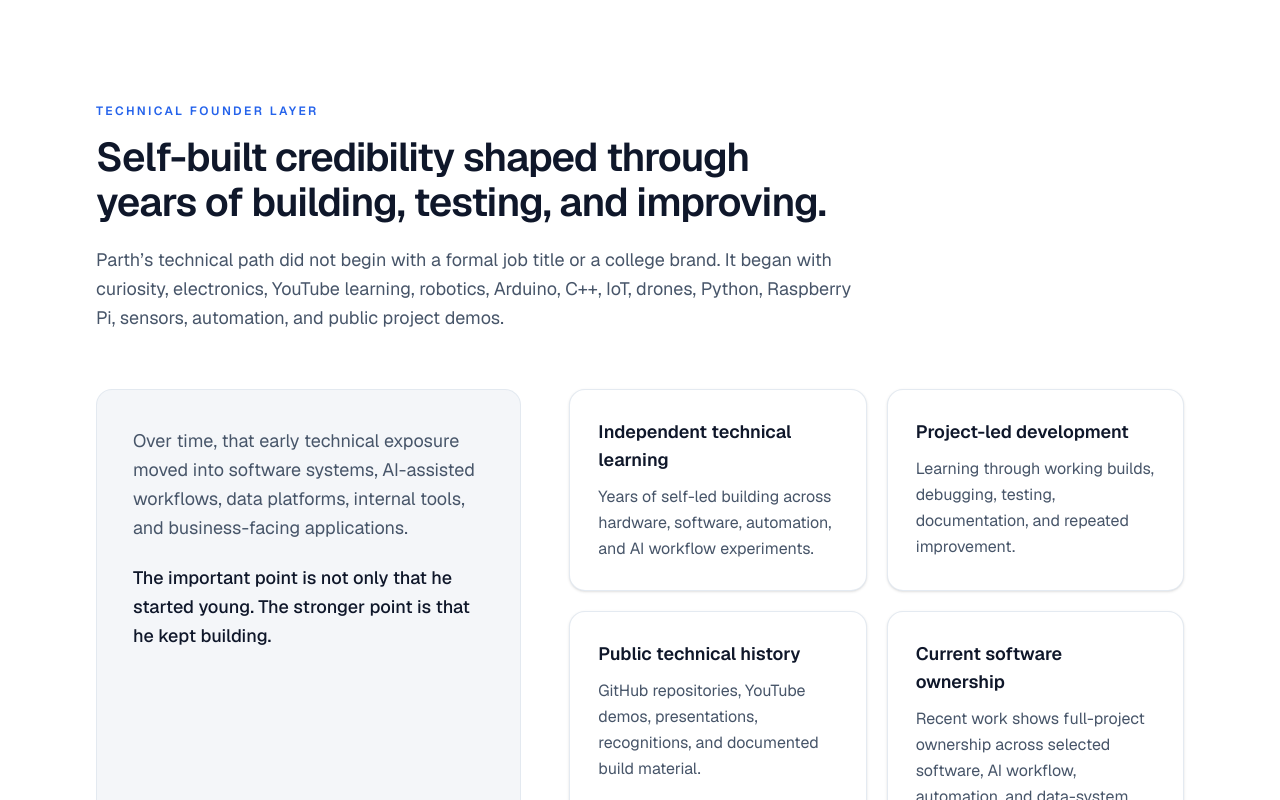
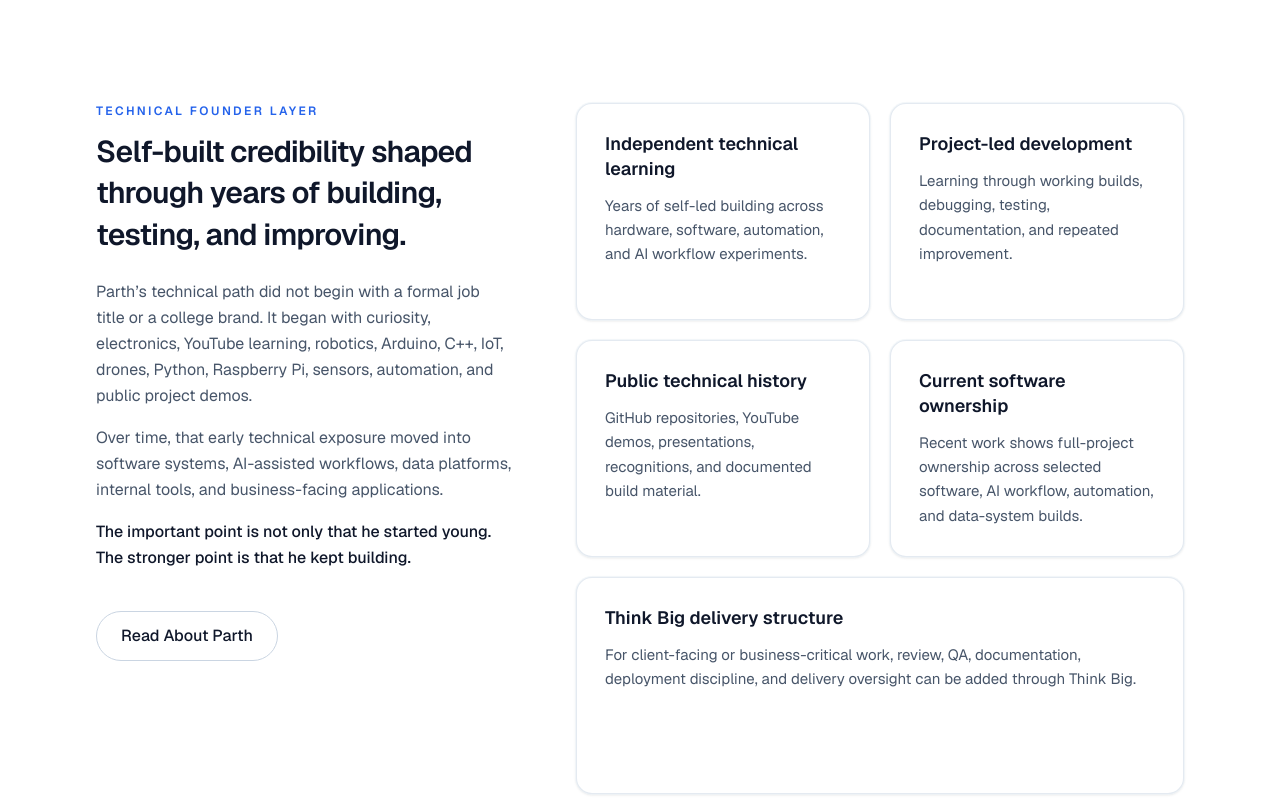
Before and after one commit to rakeshghumatkar1/parthwebsite, a Next.js app: page / in a window 1280 px wide. Shown: the part 4440-5240 px from the top of the page. Built offline with nearby package versions, Linux system fonts and the light colour scheme.

Commit message:
Fix Parth home page section layout balance
Co-authored-by: Cursor <cursoragent@cursor.com>

```diff
--- a/src/components/home/software-first-section.tsx
+++ b/src/components/home/software-first-section.tsx
@@ -1,19 +1,22 @@
 import { Section } from "@/components/ui/section";
-import { SectionHeader } from "@/components/ui/section-header";
 import { SoftwareFirstDiagram } from "@/components/home/workflow-diagram";
 
 export function SoftwareFirstSection() {
   return (
     <Section id="software-first" tone="light">
-      <div className="grid gap-12 lg:grid-cols-2 lg:items-center lg:gap-16">
-        <div>
-          <SectionHeader
-            eyebrow="Software First"
-            title="AI works best when the surrounding system is clear."
-            description="AI can support analysis, summaries, classification, routing, research, content creation, reporting, and workflow automation."
-            className="mb-8 sm:mb-10"
-          />
-          <div className="space-y-5 text-base leading-relaxed text-tb-text-muted sm:text-lg">
+      <div className="grid gap-12 lg:grid-cols-2 lg:items-stretch lg:gap-14 xl:gap-16">
+        <div className="flex max-w-xl flex-col justify-center lg:max-w-lg">
+          <p className="text-xs font-semibold uppercase tracking-[0.2em] text-tb-blue">
+            Software First
+          </p>
+          <h2 className="mt-3 max-w-md text-balance text-2xl font-semibold leading-snug tracking-tight text-tb-text sm:text-[1.75rem] lg:text-3xl">
+            AI works best when the surrounding system is clear.
+          </h2>
+          <div className="mt-6 max-w-prose space-y-4 text-base leading-relaxed text-tb-text-muted sm:text-lg">
+            <p>
+              AI can support analysis, summaries, classification, routing,
+              research, content creation, reporting, and workflow automation.
+            </p>
             <p>
               But the surrounding system still matters: software structure, data
               flow, interface design, permissions, testing, documentation,
@@ -25,7 +28,15 @@ export function SoftwareFirstSection() {
             </p>
           </div>
         </div>
-        <SoftwareFirstDiagram />
+
+        <div className="flex min-h-[280px] flex-col justify-center lg:min-h-[320px]">
+          <div className="relative w-full overflow-hidden rounded-2xl border border-slate-200/90 bg-gradient-to-br from-slate-50 via-white to-blue-50/40 p-6 shadow-md ring-1 ring-slate-100 sm:p-8 lg:p-10">
+            <p className="mb-6 text-xs font-semibold uppercase tracking-[0.15em] text-tb-blue">
+              Workflow line
+            </p>
+            <SoftwareFirstDiagram />
+          </div>
+        </div>
       </div>
     </Section>
   );
--- a/src/components/home/technical-founder-section.tsx
+++ b/src/components/home/technical-founder-section.tsx
@@ -1,20 +1,27 @@
 import { Section } from "@/components/ui/section";
-import { SectionHeader } from "@/components/ui/section-header";
 import { Button } from "@/components/ui/button";
 import { founderCredibilityPoints } from "@/lib/home-data";
 
 export function TechnicalFounderSection() {
   return (
     <Section id="technical-founder" tone="light">
-      <SectionHeader
-        eyebrow="Technical Founder Layer"
-        title="Self-built credibility shaped through years of building, testing, and improving."
-        description="Parth’s technical path did not begin with a formal job title or a college brand. It began with curiosity, electronics, YouTube learning, robotics, Arduino, C++, IoT, drones, Python, Raspberry Pi, sensors, automation, and public project demos."
-      />
+      <div className="grid gap-10 lg:grid-cols-[minmax(0,22rem)_1fr] lg:items-start lg:gap-12 xl:grid-cols-[minmax(0,26rem)_1fr] xl:gap-16">
+        <div className="max-w-xl lg:max-w-none">
+          <p className="text-xs font-semibold uppercase tracking-[0.2em] text-tb-blue">
+            Technical Founder Layer
+          </p>
+          <h2 className="mt-3 max-w-md text-balance text-2xl font-semibold leading-snug tracking-tight text-tb-text sm:text-[1.75rem] lg:text-3xl">
+            Self-built credibility shaped through years of building, testing, and
+            improving.
+          </h2>
 
-      <div className="grid gap-10 lg:grid-cols-12 lg:gap-12">
-        <div className="rounded-2xl border border-slate-200/90 bg-tb-surface-muted p-7 sm:p-8 lg:col-span-5 lg:p-9">
-          <div className="space-y-5 text-base leading-relaxed text-tb-text-muted sm:text-lg">
+          <div className="mt-6 max-w-prose space-y-4 text-base leading-relaxed text-tb-text-muted">
+            <p>
+              Parth’s technical path did not begin with a formal job title or a
+              college brand. It began with curiosity, electronics, YouTube learning,
+              robotics, Arduino, C++, IoT, drones, Python, Raspberry Pi, sensors,
+              automation, and public project demos.
+            </p>
             <p>
               Over time, that early technical exposure moved into software systems,
               AI-assisted workflows, data platforms, internal tools, and
@@ -25,30 +32,37 @@ export function TechnicalFounderSection() {
               point is that he kept building.
             </p>
           </div>
+
+          <div className="mt-8 lg:mt-10">
+            <Button href="#technical-founder" variant="ghost">
+              Read About Parth
+            </Button>
+          </div>
         </div>
 
-        <ul className="grid gap-4 sm:grid-cols-2 lg:col-span-7 lg:gap-5">
-          {founderCredibilityPoints.map((point) => (
+        <ul className="grid auto-rows-fr gap-4 sm:grid-cols-2 lg:gap-5">
+          {founderCredibilityPoints.map((point, index) => (
             <li
               key={point.title}
-              className="rounded-2xl border border-slate-200/90 bg-white p-6 shadow-sm sm:p-7"
+              className={`flex ${
+                index === founderCredibilityPoints.length - 1 &&
+                founderCredibilityPoints.length % 2 !== 0
+                  ? "sm:col-span-2"
+                  : ""
+              }`}
             >
-              <h3 className="text-base font-semibold text-tb-text sm:text-lg">
-                {point.title}
-              </h3>
-              <p className="mt-2.5 text-sm leading-relaxed text-tb-text-muted sm:text-base">
-                {point.description}
-              </p>
+              <article className="flex h-full w-full flex-col rounded-2xl border border-slate-200/90 bg-white p-6 shadow-sm ring-1 ring-slate-100/80 sm:p-7">
+                <h3 className="text-base font-semibold leading-snug text-tb-text sm:text-lg">
+                  {point.title}
+                </h3>
+                <p className="mt-3 flex-1 text-sm leading-relaxed text-tb-text-muted sm:text-[15px]">
+                  {point.description}
+                </p>
+              </article>
             </li>
           ))}
         </ul>
       </div>
-
-      <div className="mt-12">
-        <Button href="#technical-founder" variant="ghost">
-          Read About Parth
-        </Button>
-      </div>
     </Section>
   );
 }
--- a/src/components/home/workflow-diagram.tsx
+++ b/src/components/home/workflow-diagram.tsx
@@ -88,27 +88,27 @@ export function SoftwareFirstDiagram() {
 
   return (
     <div
-      className="w-full rounded-2xl border border-slate-200 bg-gradient-to-br from-tb-surface-muted to-white p-6 shadow-sm sm:p-8 lg:p-10"
+      className="w-full"
       aria-label="Software-first flow: problem through software, data, and AI to workflow output"
     >
-      <div className="flex flex-col items-stretch gap-3 sm:flex-row sm:flex-wrap sm:items-center sm:justify-center sm:gap-4">
+      <div className="flex flex-col gap-4 sm:flex-row sm:flex-wrap sm:items-center sm:justify-between sm:gap-3">
         {steps.map((step, index) => (
           <div
             key={step}
-            className="flex items-center gap-3 sm:gap-4"
+            className="flex flex-1 items-center gap-2 sm:min-w-0 sm:flex-col sm:gap-2 lg:flex-row lg:gap-3"
           >
             <div
-              className={`w-full rounded-xl border px-4 py-3 text-center text-sm font-semibold sm:w-auto sm:text-base ${
+              className={`w-full rounded-xl border px-4 py-3.5 text-center text-sm font-semibold sm:flex-1 sm:text-base ${
                 index === 3
-                  ? "border-tb-blue/40 bg-blue-50 text-tb-blue shadow-sm"
-                  : "border-slate-200 bg-white text-tb-text"
+                  ? "border-tb-blue/50 bg-blue-50 text-tb-blue shadow-sm ring-1 ring-tb-blue/20"
+                  : "border-slate-200 bg-white text-tb-text shadow-sm"
               }`}
             >
               {step}
             </div>
             {index < steps.length - 1 ? (
               <span
-                className="hidden shrink-0 text-lg text-tb-text-muted sm:inline"
+                className="shrink-0 text-center text-lg font-medium text-tb-blue/60 sm:text-xl"
                 aria-hidden
               >
                 →
--- a/src/components/layout/site-footer.tsx
+++ b/src/components/layout/site-footer.tsx
@@ -5,39 +5,43 @@ export function SiteFooter() {
   const year = new Date().getFullYear();
 
   return (
-    <footer className="border-t border-tb-navy-border bg-gradient-to-b from-tb-navy to-tb-navy-deep text-tb-text-on-dark">
-      <div className="mx-auto w-full max-w-6xl px-6 py-16 sm:px-8 sm:py-20 lg:py-24">
-        <div className="grid gap-12 sm:grid-cols-2 md:grid-cols-3 lg:grid-cols-6 lg:gap-10">
-          <div className="sm:col-span-2 md:col-span-3 lg:col-span-2">
-            <p className="text-lg font-semibold text-white">
+    <footer className="relative border-t border-tb-navy-border bg-gradient-to-b from-tb-navy via-tb-navy to-tb-navy-deep text-tb-text-on-dark">
+      <div
+        className="pointer-events-none absolute inset-x-0 top-0 h-px bg-gradient-to-r from-transparent via-tb-cyan/20 to-transparent"
+        aria-hidden
+      />
+      <div className="mx-auto w-full max-w-6xl px-6 py-20 sm:px-8 sm:py-24 lg:py-28">
+        <div className="grid gap-12 sm:grid-cols-2 lg:grid-cols-6 lg:gap-x-10 lg:gap-y-14">
+          <div className="sm:col-span-2 lg:col-span-2">
+            <p className="text-xl font-semibold tracking-tight text-white sm:text-2xl">
               Think Big AI Systems
             </p>
-            <p className="mt-1.5 text-sm text-tb-text-on-dark-muted">
+            <p className="mt-2 text-sm text-tb-cyan/90 sm:text-base">
               by Think Big Digital Solutions
             </p>
-            <p className="mt-4 max-w-sm text-sm leading-relaxed text-tb-text-on-dark-muted sm:text-base">
+            <p className="mt-5 max-w-sm text-sm leading-relaxed text-tb-text-on-dark-muted sm:text-base sm:leading-7">
               AI software systems, workflow applications, automation, internal
               tools, and data platforms built around business use cases.
             </p>
           </div>
 
           {launchFooterGroups.map((group) => (
-            <div key={group.title}>
+            <div key={group.title} className="min-w-0">
               <p className="text-xs font-semibold uppercase tracking-[0.15em] text-tb-text-on-dark-muted">
                 {group.title}
               </p>
-              <ul className="mt-5 space-y-2.5">
+              <ul className="mt-5 space-y-3">
                 {group.links.map((link) => (
                   <li key={link.label}>
                     {link.href ? (
                       <Link
                         href={link.href}
-                        className="text-sm text-tb-text-on-dark transition-colors hover:text-white sm:text-[15px]"
+                        className="inline-block text-[15px] leading-snug text-tb-text-on-dark transition-colors hover:text-white sm:text-base"
                       >
                         {link.label}
                       </Link>
                     ) : (
-                      <span className="text-sm text-tb-text-on-dark-muted sm:text-[15px]">
+                      <span className="inline-block text-[15px] leading-snug text-tb-text-on-dark-muted sm:text-base">
                         {link.label}
                       </span>
                     )}
@@ -48,7 +52,7 @@ export function SiteFooter() {
           ))}
         </div>
 
-        <div className="mt-14 flex flex-col gap-3 border-t border-tb-navy-border pt-8 text-sm text-tb-text-on-dark-muted sm:flex-row sm:items-center sm:justify-between">
+        <div className="mt-16 flex flex-col gap-4 border-t border-tb-navy-border/80 pt-10 text-sm text-tb-text-on-dark-muted sm:flex-row sm:items-center sm:justify-between sm:text-[15px]">
           <p>© {year} Think Big Digital Solutions. Parth Ghumatkar.</p>
           <p>AI software systems microsite</p>
         </div>
```
